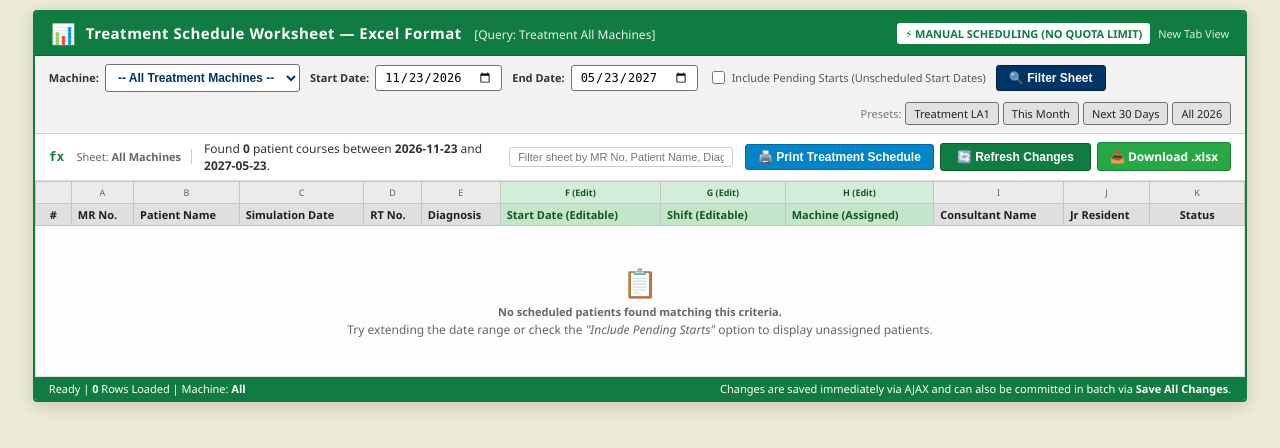
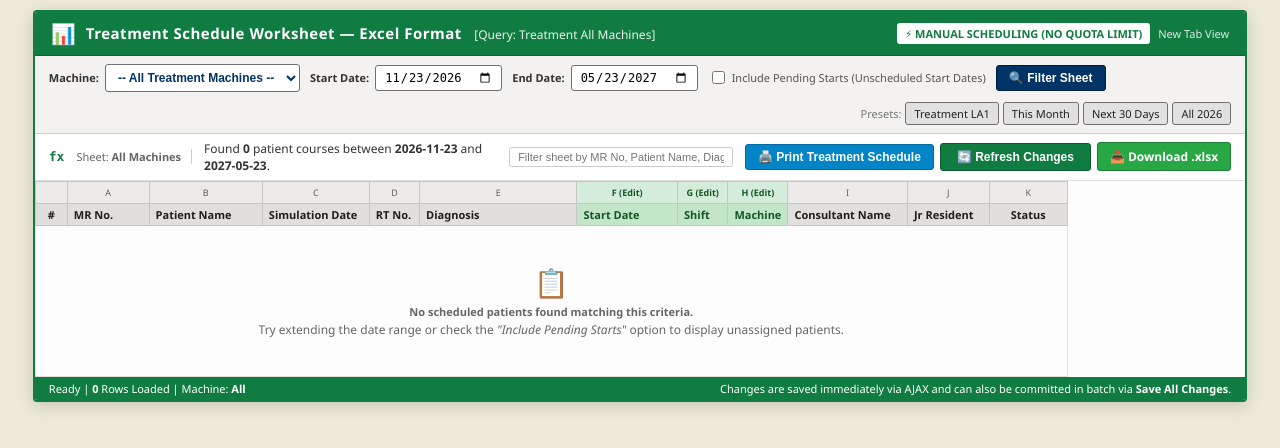
Before and after one commit to charun3v/pt_scheduler, a Django app: page /reports/manual-grid/ in a window 1280 px wide. Shown: the part 170-618 px from the top of the page. Run offline with Django 5.2, Linux system fonts and the light colour scheme; the visitor is signed in with stand-in values (Sample User, id 1); data comes from the database, SQL or seed files in the repository; data that the repository does not hold is empty.

Commit message:
Tighten Treatment Schedule Worksheet column widths for MR No, dates, shift, and consultant to 2 characters over max width

```diff
--- a/templates/reports/manual_schedule_grid.html
+++ b/templates/reports/manual_schedule_grid.html
@@ -47,11 +47,13 @@
         background: #fdfdfd;
     }
     .excel-table {
-        width: 100%;
+        width: max-content;
+        min-width: 0;
         border-collapse: collapse;
         font-family: "Segoe UI", Tahoma, Calibri, sans-serif;
         font-size: 11px;
         color: #201f1e;
+        table-layout: fixed;
     }
     .excel-table tr {
         height: 22px;
@@ -277,36 +279,50 @@
         <!-- Excel Spreadsheet Grid -->
         <div class="excel-grid-container">
             <table class="excel-table" id="excelSheetTable">
+                <colgroup>
+                    <col style="width: 32px;">                 <!-- # -->
+                    <col style="width: 13ch;">                 <!-- A: MR No. (11 chars max + 2 = 13ch) -->
+                    <col style="width: 18ch;">                 <!-- B: Patient Name -->
+                    <col style="width: 17ch;">                 <!-- C: Simulation Date (15 chars max + 2 = 17ch) -->
+                    <col style="width: 8ch;">                  <!-- D: RT No. (6 chars max + 2 = 8ch) -->
+                    <col style="width: 25ch;">                 <!-- E: Diagnosis -->
+                    <col style="width: 16ch;">                 <!-- F: Start Date (14 chars max + 2 = 16ch) -->
+                    <col style="width: 8ch;">                  <!-- G: Shift (5 chars max + 3 = 8ch) -->
+                    <col style="width: 9ch;">                  <!-- H: Machine (7 chars max + 2 = 9ch) -->
+                    <col style="width: 19ch;">                 <!-- I: Consultant Name (17 chars max + 2 = 19ch) -->
+                    <col style="width: 13ch;">                 <!-- J: Jr Resident -->
+                    <col style="width: 78px;">                 <!-- K: Status -->
+                </colgroup>
                 <thead>
                     <!-- Column Letters (Excel A-K) -->
                     <tr>
-                        <th class="col-letter"></th>
-                        <th class="col-letter">A</th>
-                        <th class="col-letter">B</th>
-                        <th class="col-letter">C</th>
-                        <th class="col-letter">D</th>
-                        <th class="col-letter">E</th>
-                        <th class="col-letter" style="background: #d4edda; color: #155724; font-weight: bold;">F (Edit)</th>
-                        <th class="col-letter" style="background: #d4edda; color: #155724; font-weight: bold;">G (Edit)</th>
-                        <th class="col-letter" style="background: #d4edda; color: #155724; font-weight: bold;">H (Edit)</th>
-                        <th class="col-letter">I</th>
-                        <th class="col-letter">J</th>
-                        <th class="col-letter">K</th>
+                        <th class="col-letter" style="width: 32px;"></th>
+                        <th class="col-letter" style="width: 13ch;">A</th>
+                        <th class="col-letter" style="width: 18ch;">B</th>
+                        <th class="col-letter" style="width: 17ch;">C</th>
+                        <th class="col-letter" style="width: 8ch;">D</th>
+                        <th class="col-letter" style="width: 25ch;">E</th>
+                        <th class="col-letter" style="background: #d4edda; color: #155724; font-weight: bold; width: 16ch;">F (Edit)</th>
+                        <th class="col-letter" style="background: #d4edda; color: #155724; font-weight: bold; width: 8ch;">G (Edit)</th>
+                        <th class="col-letter" style="background: #d4edda; color: #155724; font-weight: bold; width: 9ch;">H (Edit)</th>
+                        <th class="col-letter" style="width: 19ch;">I</th>
+                        <th class="col-letter" style="width: 13ch;">J</th>
+                        <th class="col-letter" style="width: 78px;">K</th>
                     </tr>
                     <!-- Real Headers in User-Specified Order -->
                     <tr>
-                        <th style="width: 36px; text-align: center;">#</th>
-                        <th>MR No.</th>
-                        <th>Patient Name</th>
-                        <th style="min-width: 105px;">Simulation Date</th>
-                        <th>RT No.</th>
-                        <th>Diagnosis</th>
-                        <th style="background: #c3e6cb; color: #155724; min-width: 135px;">Start Date (Editable)</th>
-                        <th style="background: #c3e6cb; color: #155724; min-width: 105px;">Shift (Editable)</th>
-                        <th style="background: #c3e6cb; color: #155724; min-width: 125px;">Machine (Assigned)</th>
-                        <th>Consultant Name</th>
-                        <th>Jr Resident</th>
-                        <th style="text-align: center; min-width: 80px;">Status</th>
+                        <th style="width: 32px; text-align: center;">#</th>
+                        <th style="width: 13ch; white-space: nowrap;">MR No.</th>
+                        <th style="width: 18ch; white-space: nowrap;">Patient Name</th>
+                        <th style="width: 17ch; white-space: nowrap;">Simulation Date</th>
+                        <th style="width: 8ch; white-space: nowrap;">RT No.</th>
+                        <th style="width: 25ch; white-space: nowrap;">Diagnosis</th>
+                        <th style="background: #c3e6cb; color: #155724; width: 16ch; white-space: nowrap;" title="Start Date (Editable)">Start Date</th>
+                        <th style="background: #c3e6cb; color: #155724; width: 8ch; white-space: nowrap;" title="Shift (Editable)">Shift</th>
+                        <th style="background: #c3e6cb; color: #155724; width: 9ch; white-space: nowrap;" title="Machine (Assigned)">Machine</th>
+                        <th style="width: 19ch; white-space: nowrap;">Consultant Name</th>
+                        <th style="width: 13ch; white-space: nowrap;">Jr Resident</th>
+                        <th style="text-align: center; width: 78px; white-space: nowrap;">Status</th>
                     </tr>
                 </thead>
                 <tbody>
@@ -315,55 +331,55 @@
                         <!-- Hidden Schedule ID for Batch Form Submission -->
                         <input type="hidden" name="schedule_id" value="{{ s.id }}">
 
-                        <td class="row-num">{{ forloop.counter }}</td>
+                        <td class="row-num" style="width: 32px;">{{ forloop.counter }}</td>
 
-                        <!-- 1. MR No. -->
-                        <td style="font-family: Consolas, monospace; font-weight: bold; white-space: nowrap;">
-                            <a href="{% url 'patient_detail' s.patient.id %}" target="_blank" style="color: #003366; text-decoration: underline;" title="Open patient details in new tab">
+                        <!-- 1. MR No. (13ch max width: 11 digits + 2) -->
+                        <td style="font-family: Consolas, monospace; font-weight: bold; white-space: nowrap; width: 13ch; max-width: 13ch; overflow: hidden; text-overflow: ellipsis;">
+                            <a href="{% url 'patient_detail' s.patient.id %}" target="_blank" style="color: #003366; text-decoration: underline;" title="{{ s.patient.mr_no }}">
                                 {{ s.patient.mr_no }}
                             </a>
                         </td>
 
                         <!-- 2. Patient Name -->
-                        <td style="font-weight: 600; color: #111; white-space: nowrap;">{{ s.patient.pt_name }}</td>
+                        <td style="font-weight: 600; color: #111; white-space: nowrap; width: 18ch; max-width: 18ch; overflow: hidden; text-overflow: ellipsis;" title="{{ s.patient.pt_name }}">{{ s.patient.pt_name }}</td>
 
-                        <!-- 3. Simulation Date -->
-                        <td style="white-space: nowrap; color: #333;">
+                        <!-- 3. Simulation Date (17ch max width: 15 chars + 2) -->
+                        <td style="white-space: nowrap; color: #333; width: 17ch; max-width: 17ch; overflow: hidden; text-overflow: ellipsis;">
                             {{ s.date_of_sim|date:"d-m-Y"|default:'-' }}
                         </td>
 
-                        <!-- 4. RT No. -->
-                        <td style="color: #555; white-space: nowrap;">{{ s.patient.rt_no|default:'-' }}</td>
+                        <!-- 4. RT No. (8ch max width: 6 chars + 2) -->
+                        <td style="color: #555; white-space: nowrap; width: 8ch; max-width: 8ch; overflow: hidden; text-overflow: ellipsis;">{{ s.patient.rt_no|default:'-' }}</td>
 
                         <!-- 5. Diagnosis -->
-                        <td style="max-width: 240px; overflow: hidden; text-overflow: ellipsis; white-space: nowrap;" title="{{ s.patient.diagnosis }}">
-                            {{ s.patient.diagnosis|truncatechars:32 }}
+                        <td style="width: 25ch; max-width: 25ch; overflow: hidden; text-overflow: ellipsis; white-space: nowrap;" title="{{ s.patient.diagnosis }}">
+                            {{ s.patient.diagnosis|truncatechars:28 }}
                         </td>
 
-                        <!-- 6. EDITABLE: Start Date -->
-                        <td style="background: #fdfdfd; white-space: nowrap; padding: 1px 3px;">
-                            <div style="display: flex; align-items: center; gap: 3px;">
+                        <!-- 6. EDITABLE: Start Date (16ch max width: 14 chars + 2) -->
+                        <td style="background: #fdfdfd; white-space: nowrap; padding: 1px 2px; width: 16ch; max-width: 16ch; overflow: hidden;">
+                            <div style="display: flex; align-items: center; gap: 2px;">
                                 <input type="date" name="start_date_{{ s.id }}" id="start_date_{{ s.id }}"
                                        value="{{ s.date_of_start|date:'Y-m-d' }}"
                                        {% if s.date_of_sim %}min="{{ s.date_of_sim|date:'Y-m-d' }}" data-sim-date="{{ s.date_of_sim|date:'Y-m-d' }}"{% endif %}
                                        data-orig-date="{{ s.date_of_start|date:'Y-m-d' }}"
                                        class="excel-cell-input {% if s.is_holiday %}cell-holiday-warn{% endif %}"
                                        onchange="markCellModified('{{ s.id }}'); liveAutoSave('{{ s.id }}');"
-                                       style="width: 118px; height: 20px; font-size: 11px; padding: 0 3px; {% if s.is_holiday %}border-color: #d97706; background-color: #fffbeb;{% endif %}">
+                                       style="width: 100%; max-width: 120px; height: 20px; font-size: 11px; padding: 0 2px; {% if s.is_holiday %}border-color: #d97706; background-color: #fffbeb;{% endif %}">
                                 <span id="holiday_warn_{{ s.id }}" class="holiday-warn-badge"
-                                      style="{% if not s.is_holiday %}display: none;{% endif %} background: #fef3c7; color: #92400e; border: 1px solid #fcd34d; border-radius: 2px; padding: 0 3px; font-size: 9px; line-height: 16px; font-weight: bold; cursor: help; white-space: nowrap;"
+                                      style="{% if not s.is_holiday %}display: none;{% endif %} background: #fef3c7; color: #92400e; border: 1px solid #fcd34d; border-radius: 2px; padding: 0 3px; font-size: 8.5px; line-height: 16px; font-weight: bold; cursor: help; white-space: nowrap;"
                                       title="Hospital Holiday: {{ s.holiday_comment }}">
                                     ⚠️ Holiday
                                 </span>
                             </div>
                         </td>
 
-                        <!-- 7. EDITABLE: Shift -->
-                        <td style="background: #fdfdfd; padding: 1px 3px;">
+                        <!-- 7. EDITABLE: Shift (8ch max width: 5 chars + 3) -->
+                        <td style="background: #fdfdfd; padding: 1px 2px; width: 8ch; max-width: 8ch; overflow: hidden;">
                             <select name="shift_{{ s.id }}" id="shift_{{ s.id }}" class="excel-cell-select"
-                                    style="height: 20px; font-size: 11px; padding: 0 2px;"
+                                    style="width: 100%; height: 20px; font-size: 11px; padding: 0 1px;"
                                     onchange="markCellModified('{{ s.id }}'); liveAutoSave('{{ s.id }}');">
-                                <option value="" {% if not s.shift_id %}selected{% endif %}>-- None --</option>
+                                <option value="" {% if not s.shift_id %}selected{% endif %}>-</option>
                                 {% for sh in all_shifts %}
                                 <option value="{{ sh.id }}" {% if s.shift_id == sh.id %}selected{% endif %}>
                                     {{ sh.name }}
@@ -372,10 +388,10 @@
                             </select>
                         </td>
 
-                        <!-- 8. EDITABLE: Machine -->
-                        <td style="background: #fdfdfd; padding: 1px 3px;">
+                        <!-- 8. EDITABLE: Machine (9ch max width: 7 chars + 2) -->
+                        <td style="background: #fdfdfd; padding: 1px 2px; width: 9ch; max-width: 9ch; overflow: hidden;">
                             <select name="machine_{{ s.id }}" id="machine_{{ s.id }}" class="excel-cell-select"
-                                    style="height: 20px; font-size: 11px; padding: 0 2px;"
+                                    style="width: 100%; height: 20px; font-size: 11px; padding: 0 1px;"
                                     onchange="markCellModified('{{ s.id }}'); liveAutoSave('{{ s.id }}');">
                                 {% for m in all_machines %}
                                 <option value="{{ m.id }}" {% if s.machine_id == m.id %}selected{% endif %}>
@@ -385,19 +401,23 @@
                             </select>
                         </td>
 
-                        <!-- 9. Consultant Name -->
-                        <td style="white-space: nowrap; padding: 1px 4px;">{{ s.patient.consultant_display }}</td>
+                        <!-- 9. Consultant Name (19ch max width: 17 chars + 2) -->
+                        <td style="white-space: nowrap; padding: 1px 4px; width: 19ch; max-width: 19ch; overflow: hidden; text-overflow: ellipsis;" title="{{ s.patient.consultant_display }}">
+                            {{ s.patient.consultant_display }}
+                        </td>
 
                         <!-- 10. Jr Resident -->
-                        <td style="white-space: nowrap; padding: 1px 4px;">{{ s.jr_resident|default:'-' }}</td>
+                        <td style="white-space: nowrap; padding: 1px 4px; width: 13ch; max-width: 13ch; overflow: hidden; text-overflow: ellipsis;" title="{{ s.jr_resident|default:'-' }}">
+                            {{ s.jr_resident|default:'-' }}
+                        </td>
 
                         <!-- Action / Live Save Status -->
-                        <td style="text-align: center; white-space: nowrap; padding: 1px 3px;">
+                        <td style="text-align: center; white-space: nowrap; padding: 1px 2px; width: 78px; max-width: 78px;">
                             <span id="indicator-{{ s.id }}" class="save-indicator {% if s.date_of_start %}saved{% else %}dirty{% endif %}"
-                                  style="font-size: 9px; padding: 0 4px; line-height: 16px;">
+                                  style="font-size: 9px; padding: 0 3px; line-height: 16px;">
                                 {% if s.date_of_start %}Saved ✓{% else %}Pending{% endif %}
                             </span>
-                            <button type="button" onclick="liveAutoSave('{{ s.id }}');" class="action-ribbon-btn" style="padding: 0 4px; font-size: 9px; line-height: 16px; margin-left: 2px;" title="Push row changes immediately">
+                            <button type="button" onclick="liveAutoSave('{{ s.id }}');" class="action-ribbon-btn" style="padding: 0 3px; font-size: 9px; line-height: 16px; margin-left: 2px;" title="Push row changes immediately">
                                 💾
                             </button>
                         </td>
```
